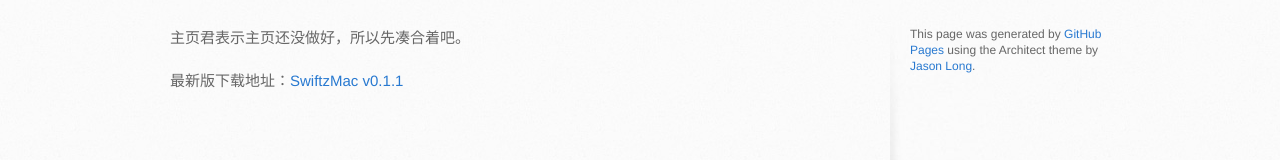
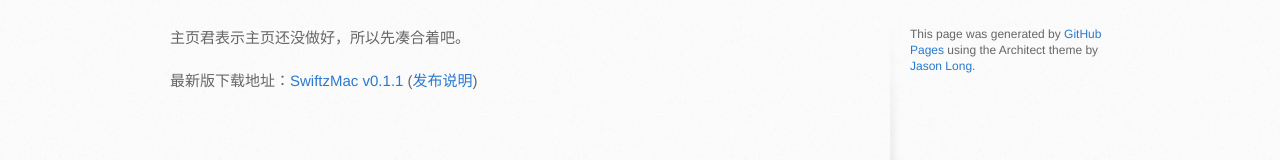
Before and after one commit to xingrz/SwiftzMac, a plain HTML site: page index.html in a window 1280 px wide. Shown: the part 171-331 px from the top of the page. Drawn offline with Linux system fonts and the light colour scheme.

Commit message:
release note

```diff
--- a/index.html
+++ b/index.html
@@ -30,7 +30,7 @@
         <section id="main-content">
           <p>主页君表示主页还没做好，所以先凑合着吧。</p>
 
-<p>最新版下载地址：<a href="dists/swiftzmac-v0.1.1.zip">SwiftzMac v0.1.1</a></p>
+<p>最新版下载地址：<a href="dists/swiftzmac-v0.1.1.zip">SwiftzMac v0.1.1</a> (<a href="https://github.com/xingrz/SwiftzMac/issues/11">发布说明</a>)</p>
         </section>
 
         <aside id="sidebar">
```
